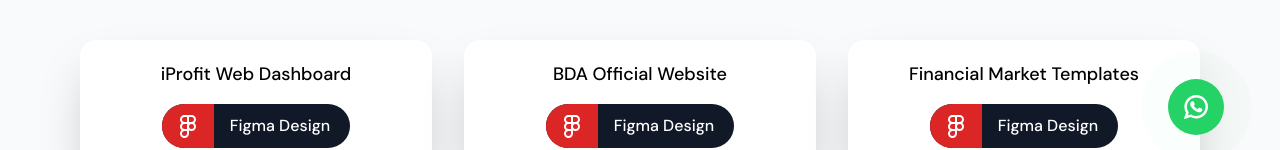
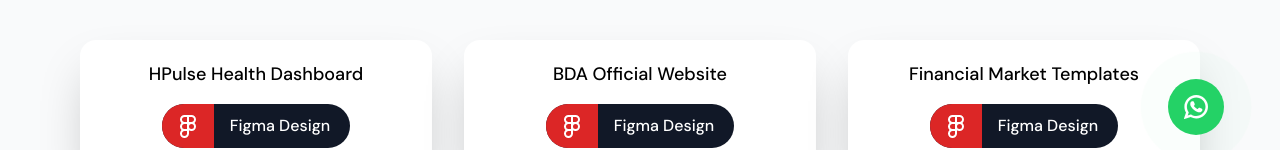
Before and after one commit to er-sunilsharma/uiuxsunil.online, a Next.js app: page /figma-ps-designs in a window 1280 px wide. Shown: the part 609-759 px from the top of the page. Built offline with nearby package versions, Linux system fonts and the light colour scheme.

Commit message:
update design

```diff
--- a/app/figma-ps-designs/page.js
+++ b/app/figma-ps-designs/page.js
@@ -114,12 +114,14 @@ export default function FigmaPsDesigns() {
             <div className="grid grid-cols-1 md:grid-cols-3 gap-4 md:gap-8 items-center">
               <div className="w-full bg-white rounded-2xl pt-5 pb-7 px-4 text-center shadow-2xl">
                 <div className="w-full mb-4">
-                  <h2 className="text-lg font-medium">iProfit Web Dashboard</h2>
+                  <h2 className="text-lg font-medium">
+                    HPulse Health Dashboard
+                  </h2>
                 </div>
                 <Link
                   target="_blank"
                   rel="nofollow"
-                  href="https://www.figma.com/design/WcFVpo0FLJ30OIBLqYBKFU/iProfit-Web-Dashboard?node-id=0-1&t=ZK2RSxPvnfILl45q-1"
+                  href="https://www.figma.com/design/WcFVpo0FLJ30OIBLqYBKFU/HPulse-Health-Dashboard?node-id=0-1&t=xYIzFLWgLMcXzQjJ-1"
                   className="inline-flex overflow-hidden text-white bg-gray-900 rounded-full group"
                 >
                   <span className="px-3.5 py-2 text-white bg-red-600 flex items-center justify-center">
```
